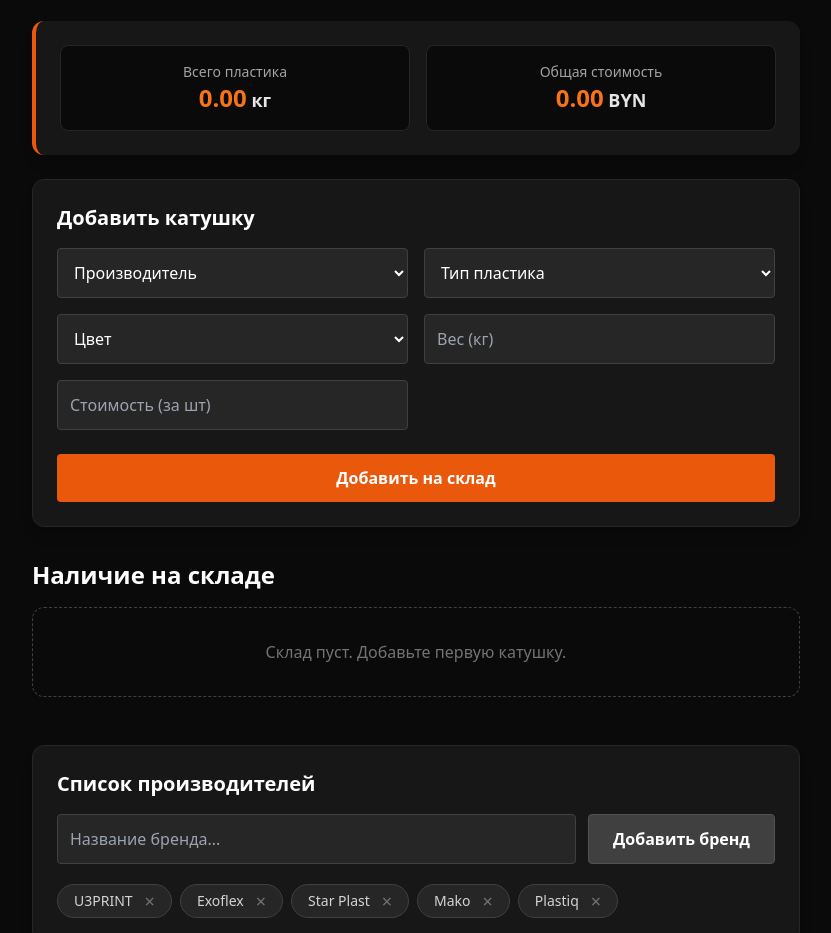
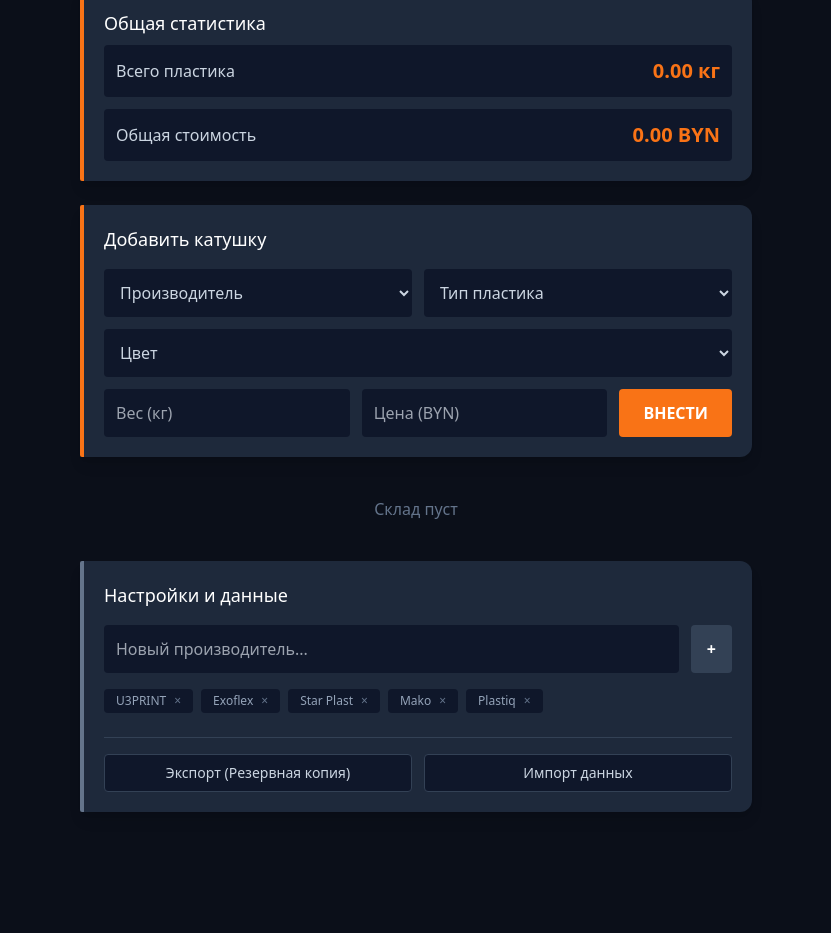
Before and after one commit to gkprosalon-creator/Gk3d, a plain HTML site: page index.html in a window 1280 px wide. Shown: the part 131-1064 px from the top of the page, without its empty margins (224-1055 px from the left). After the commit the page ends 1007 px from the top, so only its background shows below. Drawn offline with nearby package versions, Linux system fonts and the light colour scheme.

Commit message:
Update index.html

```diff
--- a/index.html
+++ b/index.html
@@ -6,49 +6,58 @@
     <title>GK 3D - Учет пластика</title>
     <script src="https://cdn.tailwindcss.com"></script>
     <style>
-        ::selection { background: #ea580c; color: white; }
-        /* Кастомный скроллбар для эстетики */
+        ::selection { background: #f97316; color: white; }
         ::-webkit-scrollbar { width: 8px; }
-        ::-webkit-scrollbar-track { background: #171717; }
-        ::-webkit-scrollbar-thumb { background: #3f3f46; border-radius: 4px; }
-        ::-webkit-scrollbar-thumb:hover { background: #ea580c; }
+        ::-webkit-scrollbar-track { background: #0f172a; }
+        ::-webkit-scrollbar-thumb { background: #334155; border-radius: 4px; }
+        ::-webkit-scrollbar-thumb:hover { background: #f97316; }
+
+        /* Скрытие стрелок у числовых инпутов для эстетики */
+        input[type="number"]::-webkit-inner-spin-button,
+        input[type="number"]::-webkit-outer-spin-button {
+            -webkit-appearance: none; margin: 0;
+        }
     </style>
 </head>
-<body class="bg-neutral-950 text-neutral-200 p-4 md:p-8 font-sans">
-    <div class="max-w-3xl mx-auto">
+<body class="bg-[#0b0f19] text-gray-200 p-4 md:p-8 font-sans min-h-screen">
+    <div class="max-w-2xl mx-auto">
 
-        <!-- Заголовок / Логотип -->
-        <div class="text-center mb-8">
-            <h1 class="text-6xl font-black tracking-widest uppercase" style="font-family: Impact, sans-serif;">
-                <span class="text-orange-600">GK</span> <span class="text-white">3D</span>
-            </h1>
-            <p class="text-neutral-500 mt-2 tracking-widest text-sm uppercase">Склад 3D пластика</p>
+        <!-- Заголовок -->
+        <div class="text-center mb-8 flex flex-col items-center">
+            <div class="flex items-center gap-2 text-3xl font-bold uppercase tracking-wide">
+                <span class="text-orange-500">GK</span> <span class="text-white">3D</span>
+            </div>
+            <p class="text-slate-500 mt-1 tracking-widest text-xs uppercase">Склад 3D пластика</p>
         </div>
 
         <!-- Статистика -->
-        <div class="bg-neutral-900 rounded-xl shadow-lg p-6 mb-6 border-l-4 border-orange-600">
-            <div class="flex flex-col md:flex-row justify-between text-lg font-semibold gap-4">
-                <div class="bg-neutral-950 p-4 rounded-lg w-full text-center border border-neutral-800">
-                    <span class="block text-sm text-neutral-400 font-normal">Всего пластика</span>
-                    <span id="total-weight" class="text-2xl text-orange-500">0</span> кг
+        <div class="bg-slate-800 rounded-r-xl rounded-l-sm p-5 mb-6 border-l-4 border-orange-500 shadow-lg">
+            <div class="flex justify-between items-center mb-2">
+                <span class="text-lg text-white font-medium">Общая статистика</span>
             </div>
-                <div class="bg-neutral-950 p-4 rounded-lg w-full text-center border border-neutral-800">
-                    <span class="block text-sm text-neutral-400 font-normal">Общая стоимость</span>
-                    <span id="total-cost" class="text-2xl text-orange-500">0</span> BYN
+            <div class="space-y-3">
+                <div class="bg-slate-900 rounded p-3 flex justify-between items-center">
+                    <span class="text-slate-300 font-medium">Всего пластика</span>
+                    <span class="text-orange-500 font-bold text-xl"><span id="total-weight">0</span> кг</span>
+                </div>
+                <div class="bg-slate-900 rounded p-3 flex justify-between items-center">
+                    <span class="text-slate-300 font-medium">Общая стоимость</span>
+                    <span class="text-orange-500 font-bold text-xl"><span id="total-cost">0</span> BYN</span>
                 </div>
             </div>
         </div>
 
         <!-- Форма добавления -->
-        <div class="bg-neutral-900 rounded-xl shadow-lg p-6 mb-8 border border-neutral-800">
-            <h2 class="text-xl font-bold mb-4 text-white">Добавить катушку</h2>
-            <form id="add-form" class="grid grid-cols-1 md:grid-cols-2 gap-4">
+        <div class="bg-slate-800 rounded-r-xl rounded-l-sm p-5 mb-6 border-l-4 border-orange-500 shadow-lg">
+            <h2 class="text-lg text-white font-medium mb-4">Добавить катушку</h2>
+            <form id="add-form" class="space-y-3">
 
-                <select id="brand" class="bg-neutral-800 text-white border border-neutral-700 p-3 rounded focus:outline-none focus:border-orange-600 w-full" required>
-                    <!-- Опции генерируются через JS -->
+                <div class="grid grid-cols-1 md:grid-cols-2 gap-3">
+                    <select id="brand" class="bg-slate-900 text-slate-300 border-none p-3 rounded focus:ring-1 focus:ring-orange-500 w-full outline-none" required>
+                        <!-- Генерируется через JS -->
                     </select>
 
-                <select id="type" class="bg-neutral-800 text-white border border-neutral-700 p-3 rounded focus:outline-none focus:border-orange-600 w-full" required>
+                    <select id="type" class="bg-slate-900 text-slate-300 border-none p-3 rounded focus:ring-1 focus:ring-orange-500 w-full outline-none" required>
                         <option value="" disabled selected>Тип пластика</option>
                         <option value="PET GF">PET GF</option>
                         <option value="PETG CF">PETG CF</option>
@@ -57,8 +66,9 @@
                         <option value="PLA">PLA</option>
                         <option value="TPU">TPU</option>
                     </select>
+                </div>
 
-                <select id="color" class="bg-neutral-800 text-white border border-neutral-700 p-3 rounded focus:outline-none focus:border-orange-600 w-full" required>
+                <select id="color" class="bg-slate-900 text-slate-300 border-none p-3 rounded focus:ring-1 focus:ring-orange-500 w-full outline-none" required>
                     <option value="" disabled selected>Цвет</option>
                     <option value="Красный">🔴 Красный</option>
                     <option value="Оранжевый">🟠 Оранжевый</option>
@@ -72,83 +82,87 @@
                     <option value="Черный">⚫ Черный</option>
                 </select>
 
-                <input type="number" id="weight" placeholder="Вес (кг)" step="0.1" class="bg-neutral-800 text-white border border-neutral-700 p-3 rounded focus:outline-none focus:border-orange-600 w-full" required>
+                <div class="flex gap-3">
+                    <input type="number" id="weight" placeholder="Вес (кг)" step="0.1" class="bg-slate-900 text-slate-300 border-none p-3 rounded focus:ring-1 focus:ring-orange-500 w-full outline-none" required>
 
-                <input type="number" id="price" placeholder="Стоимость (за шт)" step="0.1" class="bg-neutral-800 text-white border border-neutral-700 p-3 rounded focus:outline-none focus:border-orange-600 w-full" required>
+                    <input type="number" id="price" placeholder="Цена (BYN)" step="0.1" class="bg-slate-900 text-slate-300 border-none p-3 rounded focus:ring-1 focus:ring-orange-500 w-full outline-none" required>
 
-                <button type="submit" class="md:col-span-2 bg-orange-600 text-white font-bold py-3 rounded hover:bg-orange-500 transition mt-2">
-                    Добавить на склад
+                    <button type="submit" class="bg-orange-500 text-white font-bold px-6 rounded hover:bg-orange-600 transition">
+                        ВНЕСТИ
                     </button>
+                </div>
             </form>
         </div>
 
         <!-- Список катушек -->
-        <div class="mb-12">
-            <h2 class="text-2xl font-bold mb-4 text-white">Наличие на складе</h2>
+        <div class="mb-6">
             <div id="inventory-list" class="space-y-6">
                 <!-- Сюда добавляются сгруппированные списки -->
             </div>
         </div>
 
-        <!-- Управление производителями -->
-        <div class="bg-neutral-900 rounded-xl shadow-lg p-6 border border-neutral-800">
-            <h2 class="text-xl font-bold mb-4 text-white">Список производителей</h2>
-            <form id="add-brand-form" class="flex flex-col md:flex-row gap-3 mb-5">
-                <input type="text" id="new-brand-name" placeholder="Название бренда..." class="bg-neutral-800 text-white border border-neutral-700 p-3 rounded focus:outline-none focus:border-orange-600 flex-1" required>
-                <button type="submit" class="bg-neutral-700 text-white hover:text-orange-500 font-bold px-6 py-3 rounded hover:bg-neutral-600 transition border border-neutral-600">
-                    Добавить бренд
+        <!-- Настройки (Бренды + Бэкап) -->
+        <div class="bg-slate-800 rounded-r-xl rounded-l-sm p-5 border-l-4 border-slate-500 shadow-lg mb-8">
+            <h2 class="text-lg text-white font-medium mb-4">Настройки и данные</h2>
+
+            <!-- Добавление бренда -->
+            <form id="add-brand-form" class="flex gap-3 mb-4">
+                <input type="text" id="new-brand-name" placeholder="Новый производитель..." class="bg-slate-900 text-slate-300 border-none p-3 rounded focus:ring-1 focus:ring-slate-500 w-full outline-none" required>
+                <button type="submit" class="bg-slate-700 text-white font-bold px-4 rounded hover:bg-slate-600 transition">
+                    +
                 </button>
             </form>
-            <div id="brands-list" class="flex flex-wrap gap-2">
-                <!-- Сюда добавляются бренды -->
+            <div id="brands-list" class="flex flex-wrap gap-2 mb-6"></div>
+
+            <hr class="border-slate-700 mb-4">
+
+            <!-- Импорт / Экспорт -->
+            <div class="flex gap-3">
+                <button onclick="exportData()" class="flex-1 bg-slate-900 text-slate-300 border border-slate-700 p-2 rounded hover:bg-slate-700 transition text-sm">
+                    Экспорт (Резервная копия)
+                </button>
+
+                <label class="flex-1 bg-slate-900 text-slate-300 border border-slate-700 p-2 rounded hover:bg-slate-700 transition text-sm text-center cursor-pointer">
+                    Импорт данных
+                    <input type="file" id="import-file" class="hidden" accept=".json" onchange="importData(event)">
+                </label>
             </div>
         </div>
 
     </div>
 
     <script>
-        // Инициализация баз данных в LocalStorage
         let inventory = JSON.parse(localStorage.getItem('gk3d_inventory')) || [];
         let brands = JSON.parse(localStorage.getItem('gk3d_brands')) || ["U3PRINT", "Exoflex", "Star Plast", "Mako", "Plastiq"];
 
         const form = document.getElementById('add-form');
         const inventoryList = document.getElementById('inventory-list');
-        const totalWeightEl = document.getElementById('total-weight');
-        const totalCostEl = document.getElementById('total-cost');
-
         const brandSelect = document.getElementById('brand');
-        const addBrandForm = document.getElementById('add-brand-form');
-        const brandsListContainer = document.getElementById('brands-list');
 
         // --- Управление производителями ---
         function updateBrandsUI() {
-            // Обновляем выпадающий список
             brandSelect.innerHTML = '<option value="" disabled selected>Производитель</option>';
-            brands.forEach(b => {
-                brandSelect.innerHTML += `<option value="${b}">${b}</option>`;
-            });
+            brands.forEach(b => brandSelect.innerHTML += `<option value="${b}">${b}</option>`);
             brandSelect.innerHTML += '<option value="Другой">Другой</option>';
 
-            // Обновляем список тегов внизу
+            const brandsListContainer = document.getElementById('brands-list');
             brandsListContainer.innerHTML = '';
             brands.forEach((b, index) => {
                 const chip = document.createElement('div');
-                chip.className = 'flex items-center bg-neutral-800 border border-neutral-700 rounded-full px-4 py-1.5 text-sm text-neutral-300';
+                chip.className = 'flex items-center bg-slate-900 rounded px-3 py-1 text-xs text-slate-400';
                 chip.innerHTML = `
                     <span>${b}</span>
-                    <button type="button" onclick="deleteBrand(${index})" class="ml-3 text-neutral-500 hover:text-red-500 text-lg leading-none focus:outline-none">&times;</button>
+                    <button type="button" onclick="deleteBrand(${index})" class="ml-2 text-slate-500 hover:text-red-500">&times;</button>
                 `;
                 brandsListContainer.appendChild(chip);
             });
-
             localStorage.setItem('gk3d_brands', JSON.stringify(brands));
         }
 
-        addBrandForm.addEventListener('submit', function(e) {
+        document.getElementById('add-brand-form').addEventListener('submit', function(e) {
             e.preventDefault();
             const input = document.getElementById('new-brand-name');
             const newBrand = input.value.trim();
-
             if (newBrand && !brands.includes(newBrand)) {
                 brands.push(newBrand);
                 updateBrandsUI();
@@ -157,7 +171,7 @@
         });
 
         window.deleteBrand = function(index) {
-            if(confirm('Удалить этого производителя из списка настроек? (Катушки на складе не удалятся)')) {
+            if(confirm('Удалить производителя?')) {
                 brands.splice(index, 1);
                 updateBrandsUI();
             }
@@ -166,16 +180,15 @@
         // --- Управление складом ---
         function updateInventoryUI() {
             inventoryList.innerHTML = '';
-            let totalWeight = 0;
-            let totalCost = 0;
+            let totalWeight = 0; let totalCost = 0;
 
             inventory.forEach(item => {
                 totalWeight += parseFloat(item.weight);
                 totalCost += parseFloat(item.price);
             });
 
-            totalWeightEl.textContent = totalWeight.toFixed(2);
-            totalCostEl.textContent = totalCost.toFixed(2);
+            document.getElementById('total-weight').textContent = totalWeight.toFixed(2);
+            document.getElementById('total-cost').textContent = totalCost.toFixed(2);
 
             const grouped = inventory.reduce((acc, item) => {
                 if (!acc[item.type]) acc[item.type] = [];
@@ -186,35 +199,33 @@
             const sortedTypes = Object.keys(grouped).sort();
 
             if (sortedTypes.length === 0) {
-                inventoryList.innerHTML = '<div class="text-neutral-500 text-center py-8 border border-dashed border-neutral-700 rounded-xl">Склад пуст. Добавьте первую катушку.</div>';
+                inventoryList.innerHTML = '<div class="text-slate-500 text-center py-4">Склад пуст</div>';
             }
 
             sortedTypes.forEach(type => {
                 const groupContainer = document.createElement('div');
-                groupContainer.className = 'bg-neutral-900 rounded-xl p-5 border border-neutral-800 shadow-sm';
+                groupContainer.className = 'bg-slate-800 rounded-r-xl rounded-l-sm p-5 border-l-4 border-orange-500 shadow-lg';
 
                 const groupHeader = document.createElement('h3');
-                groupHeader.className = 'text-xl font-bold text-orange-500 mb-3 border-b border-neutral-800 pb-2';
+                groupHeader.className = 'text-lg text-white font-medium mb-3';
                 groupHeader.textContent = type;
                 groupContainer.appendChild(groupHeader);
 
                 const itemsContainer = document.createElement('div');
-                itemsContainer.className = 'space-y-3';
+                itemsContainer.className = 'space-y-2';
 
                 grouped[type].forEach(item => {
                     const itemEl = document.createElement('div');
-                    itemEl.className = 'flex justify-between items-center bg-neutral-950 p-4 rounded-lg border border-neutral-800';
+                    itemEl.className = 'flex justify-between items-center bg-slate-900 p-3 rounded';
                     itemEl.innerHTML = `
-                        <div class="flex-1">
-                            <div class="font-bold text-white text-lg">${item.brand} <span class="font-normal text-neutral-600 mx-2">|</span> ${item.color}</div>
-                            <div class="text-sm text-neutral-400 mt-1">
-                                Опт: <span class="text-neutral-200">${item.weight} кг</span> &nbsp;&bull;&nbsp;
-                                Цена: <span class="text-neutral-200">${item.price} BYN</span>
+                        <div class="flex flex-col">
+                            <span class="text-slate-200 font-medium">${item.brand} <span class="text-slate-500 text-sm font-normal ml-1">${item.color}</span></span>
+                            <span class="text-xs text-slate-500 mt-1 cursor-pointer hover:text-red-500 transition" onclick="deleteInventoryItem(${item.id})">Удалить катушку</span>
                         </div>
+                        <div class="text-right">
+                            <div class="text-orange-500 font-bold">${item.weight} кг</div>
+                            <div class="text-slate-400 text-xs">${item.price} BYN</div>
                         </div>
-                        <button onclick="deleteInventoryItem(${item.id})" class="ml-4 bg-red-500/10 text-red-500 hover:text-white hover:bg-red-600 px-4 py-2 rounded transition border border-red-500/30 hover:border-red-600">
-                            Удалить
-                        </button>
                     `;
                     itemsContainer.appendChild(itemEl);
                 });
@@ -239,7 +250,6 @@
             inventory.push(newItem);
             updateInventoryUI();
 
-            // Сбрасываем форму, но возвращаем дефолтные "пустые" значения селектам
             form.reset();
             document.getElementById('brand').value = "";
             document.getElementById('type').value = "";
@@ -253,7 +263,44 @@
             }
         }
 
-        // Первичная отрисовка
+        // --- Импорт / Экспорт ---
+        window.exportData = function() {
+            const data = { inventory, brands };
+            const dataStr = "data:text/json;charset=utf-8," + encodeURIComponent(JSON.stringify(data));
+            const downloadAnchorNode = document.createElement('a');
+            downloadAnchorNode.setAttribute("href", dataStr);
+            downloadAnchorNode.setAttribute("download", "gk3d_backup.json");
+            document.body.appendChild(downloadAnchorNode);
+            downloadAnchorNode.click();
+            downloadAnchorNode.remove();
+        }
+
+        window.importData = function(event) {
+            const file = event.target.files[0];
+            if (!file) return;
+
+            const reader = new FileReader();
+            reader.onload = function(e) {
+                try {
+                    const data = JSON.parse(e.target.result);
+                    if (data.inventory && data.brands) {
+                        inventory = data.inventory;
+                        brands = data.brands;
+                        updateBrandsUI();
+                        updateInventoryUI();
+                        alert('Данные успешно загружены!');
+                    } else {
+                        alert('Неверный формат файла резервной копии.');
+                    }
+                } catch(err) {
+                    alert('Ошибка при чтении файла.');
+                }
+            };
+            reader.readAsText(file);
+            // Сбрасываем инпут, чтобы можно было загрузить тот же файл повторно при необходимости
+            event.target.value = '';
+        }
+
         updateBrandsUI();
         updateInventoryUI();
     </script>
```
Lines whose indentation alone changed are shown as unchanged.
